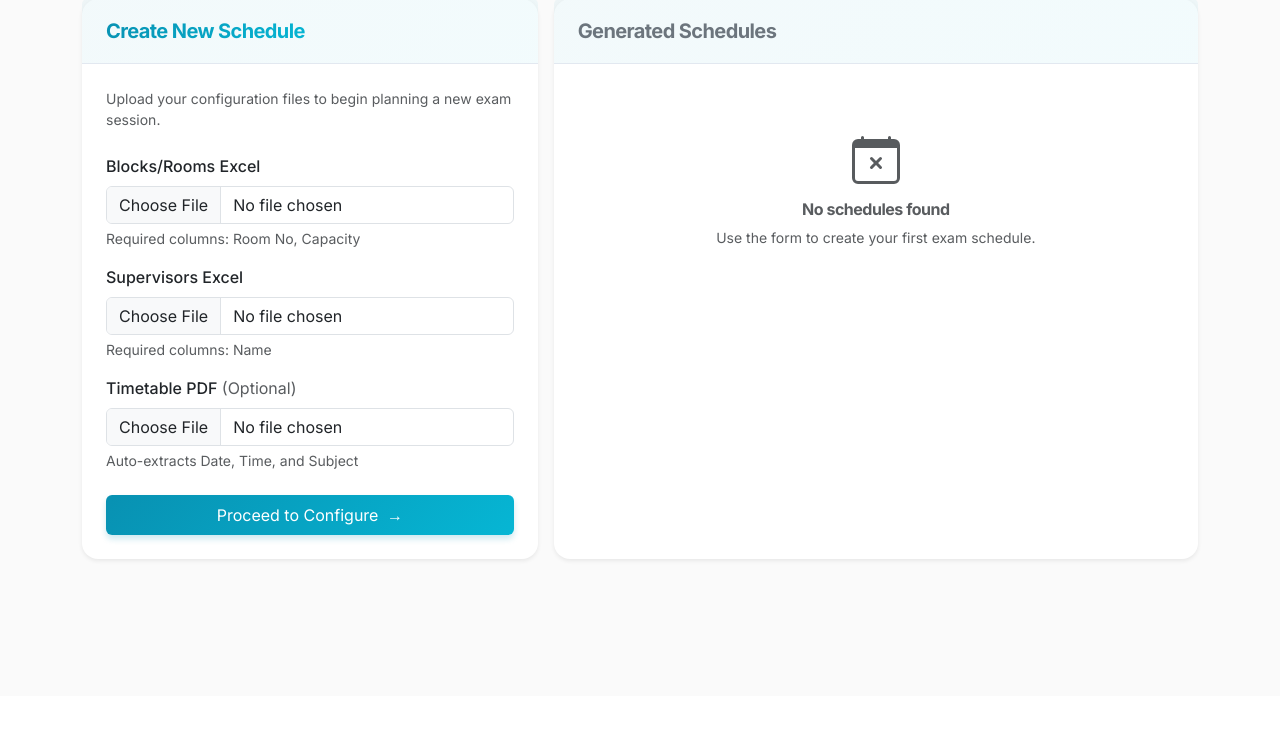
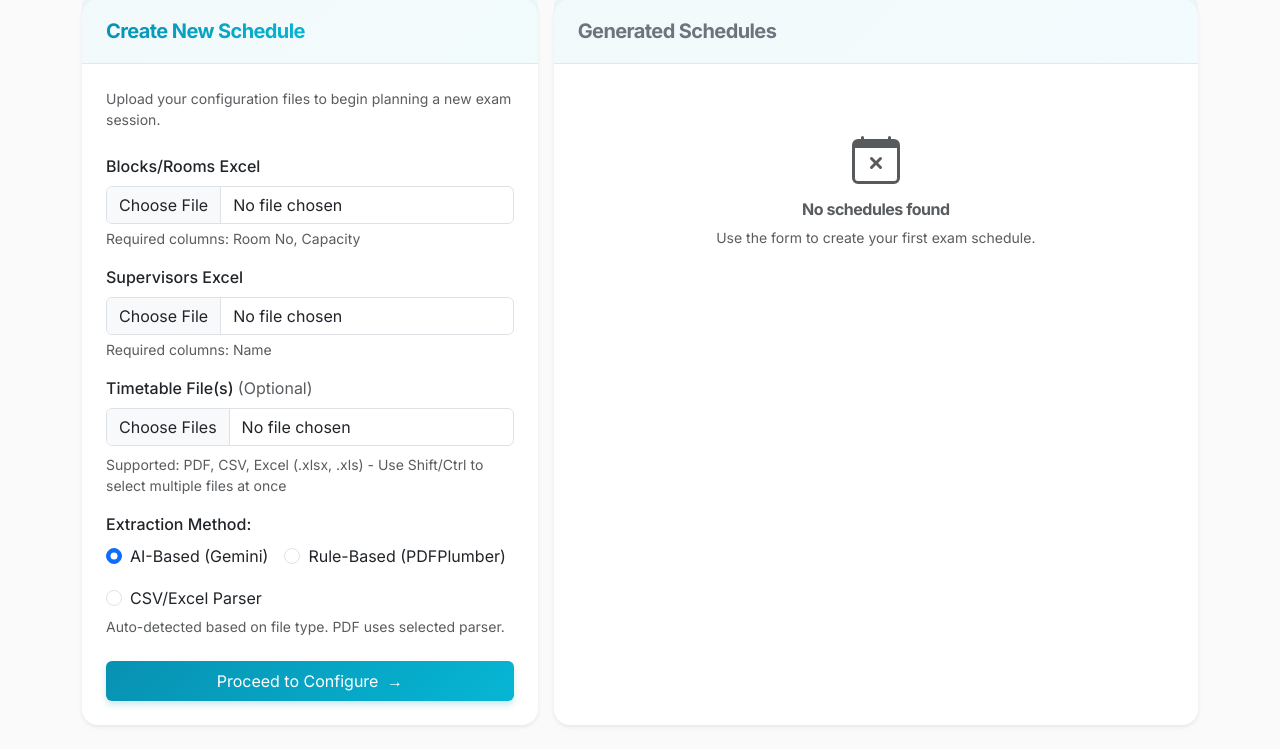
Before and after one commit to Backwardbus03/Room-Allotment, a Flask app: template templates/index.html in a window 1280 px wide. Shown: the part 104-853 px from the top of the page. Before the commit the page ends 665 px from the top, so only its background shows below. Run offline with Flask 3, Linux system fonts and the light colour scheme; the template is opened without the code that fills it, so the values that code supplies are empty; some libraries are stand-ins or nearby versions.

```diff
--- a/app.py
+++ b/app.py
@@ -1,4 +1,4 @@
-from flask import Flask, render_template, request, session, redirect, url_for, flash
+from flask import Flask, render_template, request, session, redirect, url_for, flash, jsonify
 import pandas as pd
 import scheduler
 import json
@@ -10,6 +10,7 @@ load_dotenv()
 from config import Config
 import db
 import extract_pdf
+import extract_csv
 import io
 from reportlab.lib import colors
 from reportlab.lib.pagesizes import A4, landscape
@@ -29,6 +30,34 @@ try:
     db.migrate_schema()
 except Exception as e:
     print(f"Startup DB Migration Warning: {e}")
+
+# Duplicate detection helper
+def remove_duplicate_sessions(sessions):
+    """
+    Remove duplicate sessions based on date, time, subject, and department.
+    Keep the first occurrence of each unique session.
+
+    A session is considered duplicate if it has the same:
+    - date, start_time, end_time, subject (case-insensitive), department
+    """
+    seen = set()
+    unique_sessions = []
+
+    for session in sessions:
+        # Create a unique key for this session
+        key = (
+            session.get('date', ''),
+            session.get('start_time', ''),
+            session.get('end_time', ''),
+            session.get('subject', '').strip().upper(),
+            session.get('department', '').strip().upper()
+        )
+
+        if key not in seen:
+            seen.add(key)
+            unique_sessions.append(session)
+
+    return unique_sessions
 
 # --- Helpers & Decorators ---
 
@@ -588,25 +617,100 @@ def configure():
 
         flash(f"Successfully loaded {len(rooms)} rooms and {len(supervisors_db_data)} supervisors.", "success")
 
-        # Check for Timetable PDF and SAVE IT
-        pdf_path = os.path.join(app.config['UPLOAD_FOLDER'], 'temp_timetable.pdf')
-        pdf = request.files.get('timetable_pdf')
-
-        if pdf and pdf.filename:
-            pdf.save(pdf_path)
+        # Check for Timetable File(s) (PDF, CSV, or Excel) and SAVE THEM
+        timetable_files = request.files.getlist('timetable_pdf')  # Support multiple files
+        parser_selection = request.form.get('parser_type', 'gemini')  # Save parser choice
+
+        saved_files = []
+        if timetable_files and any(f.filename for f in timetable_files):
+            for idx, timetable_file in enumerate(timetable_files):
+                if not timetable_file.filename:
+                    continue
+
+                # Get original extension
+                ext = os.path.splitext(timetable_file.filename)[1].lower()
+
+                # Validate extension
+                if ext not in ['.pdf', '.csv', '.xlsx', '.xls']:
+                    flash(f"Skipped '{timetable_file.filename}': Unsupported format {ext}", "warning")
+                    continue
+
+                # Save with unique name (in case of multiple files)
+                if idx == 0:
+                    # First file uses standard name for backward compatibility
+                    timetable_path = os.path.join(app.config['UPLOAD_FOLDER'], f'temp_timetable{ext}')
+                else:
+                    # Additional files get numbered
+                    timetable_path = os.path.join(app.config['UPLOAD_FOLDER'], f'temp_timetable_{idx}{ext}')
+
+                timetable_file.save(timetable_path)
+                saved_files.append(timetable_path)
+
+            # Save parser preference and file list to session
+            session['parser_type'] = parser_selection
+            session['timetable_files'] = saved_files
+
+            if saved_files:
+                flash(f"Uploaded {len(saved_files)} timetable file(s) successfully.", "success")
         else:
-            # If no new file uploaded (or key missing), ensure we don't keep the old one
-            if os.path.exists(pdf_path):
-                 os.remove(pdf_path)
+            # If no new files uploaded, clean up any existing temp files
+            for ext in ['.pdf', '.csv', '.xlsx', '.xls']:
+                temp_path = os.path.join(app.config['UPLOAD_FOLDER'], f'temp_timetable{ext}')
+                if os.path.exists(temp_path):
+                    os.remove(temp_path)
+                # Also clean numbered files
+                for i in range(1, 10):
+                    temp_path = os.path.join(app.config['UPLOAD_FOLDER'], f'temp_timetable_{i}{ext}')
+                    if os.path.exists(temp_path):
+                        os.remove(temp_path)
 
         # REDIRECT TO ROLE DEFINITION
         # Fetch fresh list from DB (to get current roles/defaults)
         full_supervisors = db.get_all_supervisors()
-        return render_template('define_roles.html', supervisors=full_supervisors)
+        # Also fetch available published exams for template reuse
+        available_exams = db.get_available_exams(published_only=True)
+        return render_template('define_roles.html', supervisors=full_supervisors, available_exams=available_exams)
 
     except Exception as e:
         flash(f"An unexpected error occurred: {str(e)}", "danger")
         return redirect(url_for('admin_dashboard'))
+
+@app.route('/api/get_exam_template', methods=['GET'])
+@admin_required
+def get_exam_template():
+    """Fetch supervisor parameters from a previous exam for template reuse."""
+    exam_name = request.args.get('exam_name')
+
+    if not exam_name:
+        return jsonify({'success': False, 'error': 'No exam name provided'})
+
+    try:
+        snapshot = db.get_schedule_snapshot(exam_name)
+
+        if not snapshot or 'supervisors' not in snapshot:
+            return jsonify({'success': False, 'error': 'No template data found'})
+
+        # Return supervisor roles and unavailability
+        supervisors = snapshot['supervisors']
+
+        # Filter to only include relevant fields
+        template_data = []
+        for sup in supervisors:
+            template_data.append({
+                'email': sup.get('email'),
+                'name': sup.get('name'),
+                'role': sup.get('role'),
+                'unavailable_start': sup.get('unavailable_start'),
+                'unavailable_end': sup.get('unavailable_end')
+            })
+
+        return jsonify({
+            'success': True,
+            'supervisors': template_data
+        })
+
+    except Exception as e:
+        return jsonify({'success': False, 'error': str(e)})
 
 @app.route('/save_roles', methods=['POST'])
 @admin_required
@@ -643,28 +747,67 @@ def save_roles():
              db.update_supervisor_details(updates)
              flash(f"Updated roles for {len(updates)} supervisors.", "success")
 
-        # 3. Proceed to PDF Extraction (Original /configure logic continues here)
-        pdf_path = os.path.join(app.config['UPLOAD_FOLDER'], 'temp_timetable.pdf')
-        preloaded_sessions = []
-
-        if os.path.exists(pdf_path):
-             try:
-                 # Try Gemini first if API Key exists
-                 if os.getenv('GEMINI_API_KEY'):
-                     flash("Attempting PDF extraction with Gemini...")
-                     preloaded_sessions = extract_pdf.parse_schedule_with_gemini(pdf_path)
-
-                 # Fallback or if Gemini returns empty
-                 if not preloaded_sessions:
-                     if os.getenv('GEMINI_API_KEY'):
-                          flash("Gemini returned no data, falling back to local extractor.")
-                     preloaded_sessions = extract_pdf.extract_sessions_from_pdf(pdf_path)
-
-                 flash(f"Extracted {len(preloaded_sessions)} sessions from PDF.")
-             except Exception as ex:
-                 flash(f"Error extracting PDF: {str(ex)}", "warning")
+        # 3. Proceed to Timetable Extraction (PDF/CSV/Excel) - MULTIPLE FILES
+        # Find all uploaded timetable files
+        upload_folder = app.config['UPLOAD_FOLDER']
+        timetable_files = []
+
+        # Check for files from session (if multiple were uploaded)
+        if 'timetable_files' in session and session['timetable_files']:
+            timetable_files = session['timetable_files']
         else:
-             flash("No PDF file found from previous step. Please start over if needed.", "warning")
+            # Fallback: auto-detect single file
+            for ext in ['.pdf', '.csv', '.xlsx', '.xls']:
+                possible_path = os.path.join(upload_folder, f'temp_timetable{ext}')
+                if os.path.exists(possible_path):
+                    timetable_files.append(possible_path)
+                    break
+
+        all_sessions = []
+
+        if timetable_files:
+            # Get parser selection from form (for PDFs)
+            parser_type = request.form.get('parser_type', 'gemini')
+
+            for timetable_file in timetable_files:
+                file_ext = os.path.splitext(timetable_file)[1].lower()
+                filename = os.path.basename(timetable_file)
+
+                try:
+                    if file_ext in ['.csv', '.xlsx', '.xls']:
+                        # CSV/Excel extraction
+                        flash(f"Extracting from {filename}...", "info")
+                        sessions = extract_csv.extract_sessions_from_csv(timetable_file)
+                        all_sessions.extend(sessions)
+
+                    elif file_ext == '.pdf':
+                        # PDF extraction with parser selection
+                        if parser_type == 'gemini' and os.getenv('GEMINI_API_KEY'):
+                            flash(f"Using Gemini AI parser for {filename}...", "info")
+                            sessions = extract_pdf.parse_schedule_with_gemini(timetable_file)
+                        else:
+                            flash(f"Using PDFPlumber for {filename}...", "info")
+                            sessions = extract_pdf.extract_sessions_from_pdf(timetable_file)
+                        all_sessions.extend(sessions)
+
+                except Exception as ex:
+                    flash(f"Error extracting {filename}: {str(ex)}", "warning")
+
+            # DUPLICATE DETECTION AND REMOVAL
+            if all_sessions:
+                original_count = len(all_sessions)
+                all_sessions = remove_duplicate_sessions(all_sessions)
+                duplicate_count = original_count - len(all_sessions)
+
+                if duplicate_count > 0:
+                    flash(f"Removed {duplicate_count} duplicate session(s).", "warning")
+
+                flash(f"Total: {len(all_sessions)} unique session(s) extracted from {len(timetable_files)} file(s).", "success")
+
+            preloaded_sessions = all_sessions
+        else:
+            flash("No timetable file found from previous step.", "warning")
+            preloaded_sessions = []
 
         # 4. Fetch Data for configure.html
         rooms = db.get_all_blocks()
@@ -890,6 +1033,11 @@ def _publish_schedule_emails(exam_name, schedule_data, supervisors_data):
     Helper to send emails for a published schedule.
     """
     try:
+        # Check if emails are disabled
+        if app.config.get('DISABLE_EMAILS', False):
+            print(f"--- EMAILS DISABLED - Skipping email notifications for {exam_name} ---")
+            return 0
+
         print(f"--- STARTING PUBLISH EMAIL NOTIFICATIONS FOR {exam_name} ---")
 
         # 0. Generate Master PDF & Workload PDF for Admin
--- a/config.py
+++ b/config.py
@@ -13,3 +13,6 @@ class Config:
     MAIL_USE_TLS = os.environ.get('MAIL_USE_TLS') is not None or True
     MAIL_DEFAULT_SENDER = os.environ.get('MAIL_DEFAULT_SENDER') or MAIL_USERNAME
     MAIL_ADMIN = os.environ.get('MAIL_ADMIN') or MAIL_DEFAULT_SENDER
+
+    # Email Control - Set to True to disable all email sending
+    DISABLE_EMAILS = True  # Change to False to enable emails
--- a/requirements.txt
+++ b/requirements.txt
@@ -9,3 +9,4 @@ PyMuPDF
 reportlab
 google-genai
 bcrypt
+python-dateutil
--- a/templates/index.html
+++ b/templates/index.html
@@ -123,11 +123,56 @@
                         </div>
 
                         <div class="mb-4">
-                            <label for="timetable_pdf" class="form-label fw-medium">Timetable PDF <span
+                            <label class="form-label fw-medium">Timetable File(s) <span
                                     class="text-muted fw-normal">(Optional)</span></label>
-                            <input class="form-control" type="file" id="timetable_pdf" name="timetable_pdf"
-                                accept=".pdf">
-                            <div class="form-text text-xs">Auto-extracts Date, Time, and Subject</div>
+
+
+                            <!-- File selection input -->
+                            <input class="form-control mb-2" type="file" id="timetable_file_picker"
+                                accept=".pdf,.csv,.xlsx,.xls" multiple>
+
+                            <!-- Selected files list -->
+                            <div id="selected_files_container" class="border rounded p-2 bg-light"
+                                style="min-height: 60px; display: none;">
+                                <small class="text-muted d-block mb-1">Selected Files:</small>
+                                <div id="selected_files_list"></div>
+                            </div>
+
+                            <!-- Hidden inputs to store files for form submission -->
+                            <div id="hidden_file_inputs"></div>
+
+                            <div class="form-text text-xs mt-1">Supported: PDF, CSV, Excel (.xlsx, .xls) - Use
+                                Shift/Ctrl to select multiple files at once</div>
+
+                            <!-- Parser Selection (Radio Buttons) -->
+                            <div id="parser_selection" class="mt-3">
+                                <label class="form-label fw-medium">Extraction Method:</label>
+                                <div class="d-flex gap-3 flex-wrap">
+                                    <div class="form-check">
+                                        <input class="form-check-input" type="radio" name="parser_type"
+                                            id="parser_gemini" value="gemini" checked>
+                                        <label class="form-check-label" for="parser_gemini">
+                                            AI-Based (Gemini)
+                                        </label>
+                                    </div>
+                                    <div class="form-check">
+                                        <input class="form-check-input" type="radio" name="parser_type"
+                                            id="parser_pdfplumber" value="pdfplumber">
+                                        <label class="form-check-label" for="parser_pdfplumber">
+                                            Rule-Based (PDFPlumber)
+                                        </label>
+                                    </div>
+                                    <div class="form-check">
+                                        <input class="form-check-input" type="radio" name="parser_type" id="parser_csv"
+                                            value="csv">
+                                        <label class="form-check-label" for="parser_csv">
+                                            CSV/Excel Parser
+                                        </label>
+                                    </div>
+                                </div>
+                                <div class="form-text text-xs">Auto-detected based on file type. PDF uses selected
+                                    parser.</div>
+                            </div>
                         </div>
 
                         <button type="submit" class="btn btn-primary w-100 py-2">
@@ -233,7 +278,6 @@
     document.addEventListener('DOMContentLoaded', function () {
         const form = document.querySelector('form[action="/configure"]');
         const overlay = document.getElementById('loading-overlay');
-        const pdfInput = document.getElementById('timetable_pdf');
         const blocksInput = document.getElementById('blocks_file');
         const supsInput = document.getElementById('supervisors_file');
         const titleEl = overlay.querySelector('.loading-title');
@@ -252,6 +296,95 @@
             });
         }
     });
+
+    // File management for timetable files
+    let selectedFiles = [];
+
+    // Auto-add file when selected
+    document.addEventListener('DOMContentLoaded', function () {
+        const picker = document.getElementById('timetable_file_picker');
+        if (picker) {
+            picker.addEventListener('change', function () {
+                addTimetableFile();
+            });
+        }
+    });
+
+
+    function addTimetableFile() {
+        const picker = document.getElementById('timetable_file_picker');
+        const files = Array.from(picker.files); // Get all selected files
+
+        if (files.length === 0) {
+            return;
+        }
+
+        let addedCount = 0;
+        let duplicateCount = 0;
+
+        files.forEach(file => {
+            // Check if file already added
+            if (selectedFiles.some(f => f.name === file.name && f.size === file.size)) {
+                duplicateCount++;
+            } else {
+                // Add to array
+                selectedFiles.push(file);
+                addedCount++;
+            }
+        });
+
+        // Update UI
+        updateFilesList();
+
+        // Show feedback if duplicates were found
+        if (duplicateCount > 0) {
+            alert(`${duplicateCount} duplicate file(s) skipped. ${addedCount} new file(s) added.`);
+        }
+
+        // Clear picker
+        picker.value = '';
+    }
+
+    function removeFile(index) {
+        selectedFiles.splice(index, 1);
+        updateFilesList();
+    }
+
+    function updateFilesList() {
+        const container = document.getElementById('selected_files_container');
+        const listEl = document.getElementById('selected_files_list');
+        const hiddenInputsEl = document.getElementById('hidden_file_inputs');
+
+        if (selectedFiles.length === 0) {
+            container.style.display = 'none';
+            hiddenInputsEl.innerHTML = '';
+            return;
+        }
+
+        container.style.display = 'block';
+
+        // Update visible list
+        listEl.innerHTML = selectedFiles.map((file, index) => `
+            <div class="d-flex justify-content-between align-items-center py-1 px-2 mb-1 bg-white rounded border">
+                <span class="text-truncate" style="max-width: 80%;">
+                    <i class="bi bi-file-earmark"></i> ${file.name}
+                    <small class="text-muted">(${(file.size / 1024).toFixed(1)} KB)</small>
+                </span>
+                <button type="button" class="btn btn-sm btn-outline-danger" onclick="removeFile(${index})">
+                    <i class="bi bi-trash"></i>
+                </button>
+            </div>
+        `).join('');
+
+        // Update hidden inputs using DataTransfer
+        const dataTransfer = new DataTransfer();
+        selectedFiles.forEach(file => {
+            dataTransfer.items.add(file);
+        });
+
+        hiddenInputsEl.innerHTML = '<input type="file" name="timetable_pdf" style="display:none;" id="hidden_timetable_files" multiple>';
+        document.getElementById('hidden_timetable_files').files = dataTransfer.files;
+    }
 
     // Pagination for exam schedules table
     document.addEventListener('DOMContentLoaded', function () {
```
Also changed, not shown: extract_csv.py (added, +251 -0 lines), 1 other file.
